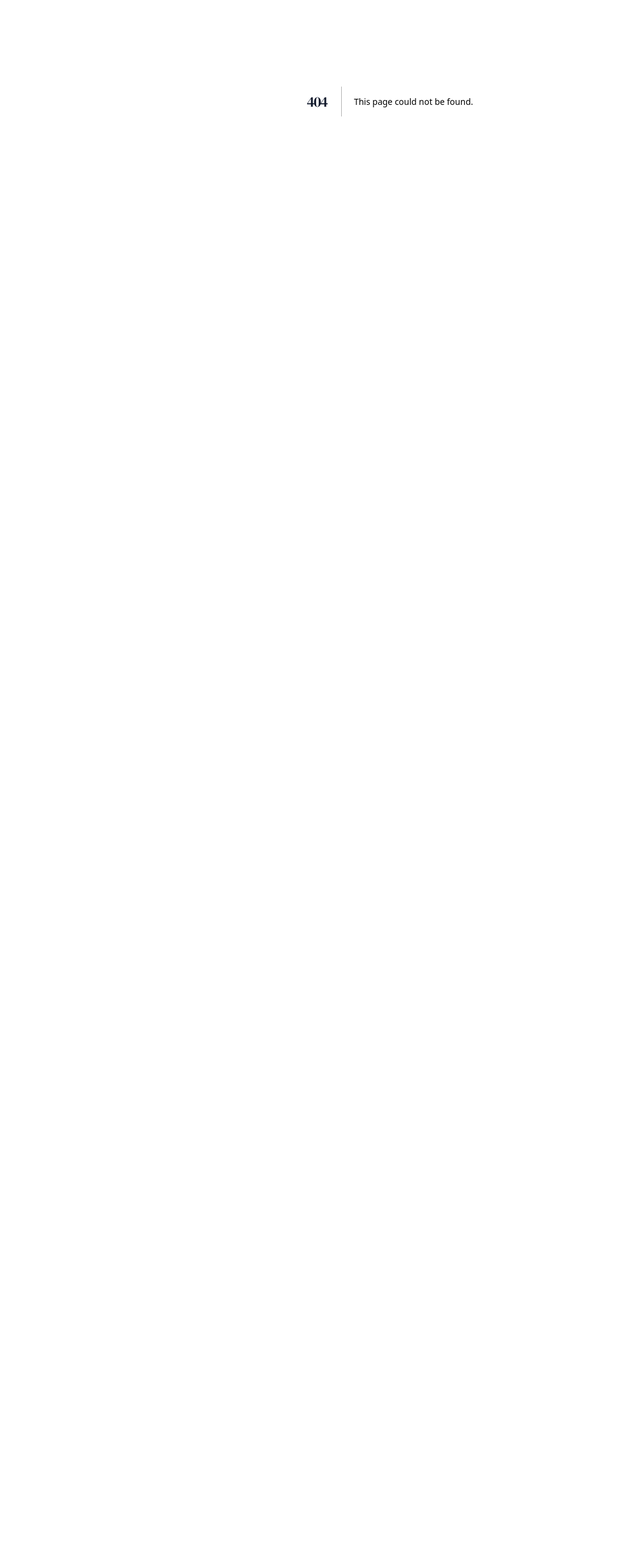
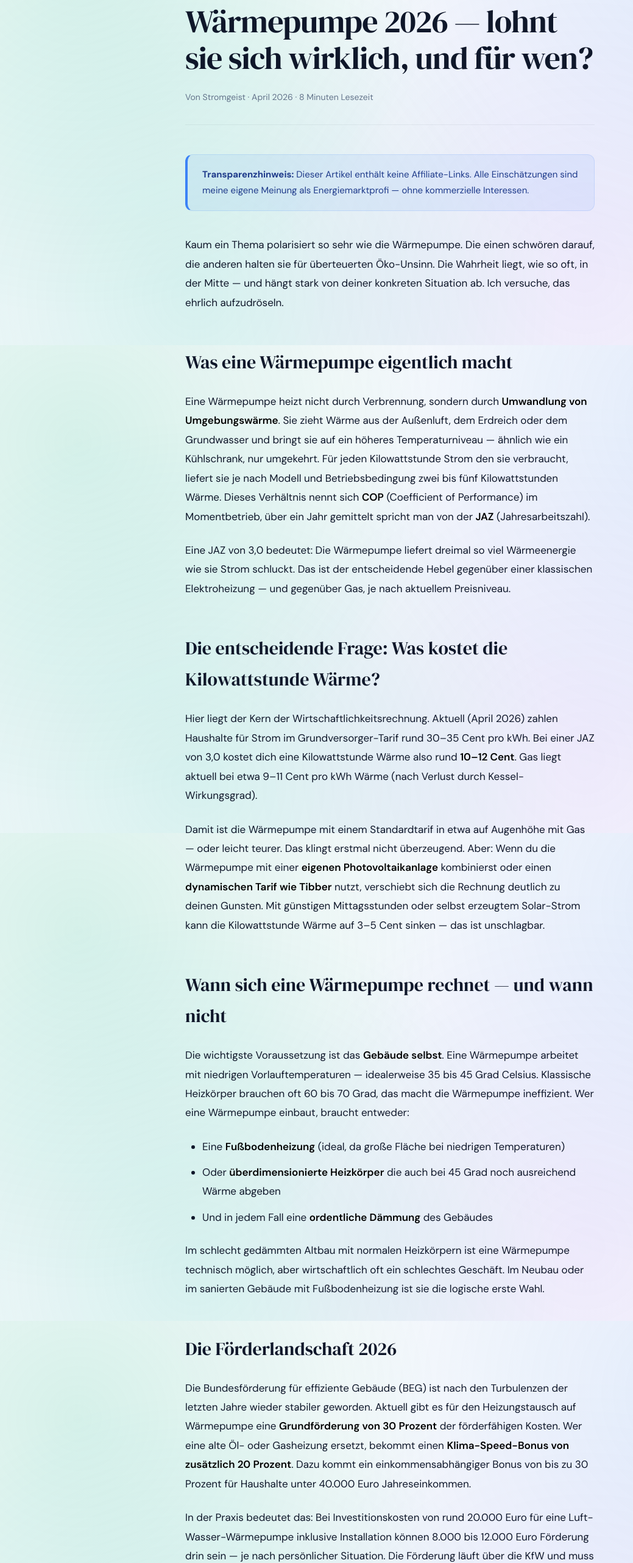
Before and after one commit to cenko-ai/Stromgeist, a Next.js app: page /artikel/waermepumpe in a window 1280 px wide. Before the commit this address had no page. Shown: the part 234-2797 px from the top of the page at 61% size, without its empty margins (0-1039 px from the left). Before the commit the page ends 800 px from the top, so only its background shows below. Built offline with nearby package versions, Linux system fonts and the light colour scheme.

Commit message:
Wärmepumpe

```diff
--- /dev/null
+++ b/src/app/artikel/waermepumpe/page.js
@@ -0,0 +1,79 @@
+import ArticleLayout from "@/components/ArticleLayout";
+
+export const metadata = {
+  title: "Wärmepumpe 2026 — lohnt sie sich wirklich, und für wen? | Stromgeist",
+  description: "Wärmepumpen sind das meistdiskutierte Heizungssystem Deutschlands. Was sie wirklich kosten, wann sie sich rechnen — und wann nicht.",
+};
+
+export default function ArticleWaermepumpe() {
+  return (
+    <ArticleLayout>
+      <h1>Wärmepumpe 2026 — lohnt sie sich wirklich, und für wen?</h1>
+      <div className="article-byline">Von Stromgeist · April 2026 · 8 Minuten Lesezeit</div>
+
+      <div className="affiliate-box">
+        <strong>Transparenzhinweis:</strong> Dieser Artikel enthält keine Affiliate-Links. Alle Einschätzungen sind meine eigene Meinung als Energiemarktprofi — ohne kommerzielle Interessen.
+      </div>
+
+      <div className="article-content">
+        <p>Kaum ein Thema polarisiert so sehr wie die Wärmepumpe. Die einen schwören darauf, die anderen halten sie für überteuerten Öko-Unsinn. Die Wahrheit liegt, wie so oft, in der Mitte — und hängt stark von deiner konkreten Situation ab. Ich versuche, das ehrlich aufzudröseln.</p>
+
+        <h2>Was eine Wärmepumpe eigentlich macht</h2>
+        <p>Eine Wärmepumpe heizt nicht durch Verbrennung, sondern durch <strong>Umwandlung von Umgebungswärme</strong>. Sie zieht Wärme aus der Außenluft, dem Erdreich oder dem Grundwasser und bringt sie auf ein höheres Temperaturniveau — ähnlich wie ein Kühlschrank, nur umgekehrt. Für jeden Kilowattstunde Strom den sie verbraucht, liefert sie je nach Modell und Betriebsbedingung zwei bis fünf Kilowattstunden Wärme. Dieses Verhältnis nennt sich <strong>COP</strong> (Coefficient of Performance) im Momentbetrieb, über ein Jahr gemittelt spricht man von der <strong>JAZ</strong> (Jahresarbeitszahl).</p>
+        <p>Eine JAZ von 3,0 bedeutet: Die Wärmepumpe liefert dreimal so viel Wärmeenergie wie sie Strom schluckt. Das ist der entscheidende Hebel gegenüber einer klassischen Elektroheizung — und gegenüber Gas, je nach aktuellem Preisniveau.</p>
+
+        <h2>Die entscheidende Frage: Was kostet die Kilowattstunde Wärme?</h2>
+        <p>Hier liegt der Kern der Wirtschaftlichkeitsrechnung. Aktuell (April 2026) zahlen Haushalte für Strom im Grundversorger-Tarif rund 30–35 Cent pro kWh. Bei einer JAZ von 3,0 kostet dich eine Kilowattstunde Wärme also rund <strong>10–12 Cent</strong>. Gas liegt aktuell bei etwa 9–11 Cent pro kWh Wärme (nach Verlust durch Kessel-Wirkungsgrad).</p>
+        <p>Damit ist die Wärmepumpe mit einem Standardtarif in etwa auf Augenhöhe mit Gas — oder leicht teurer. Das klingt erstmal nicht überzeugend. Aber: Wenn du die Wärmepumpe mit einer <strong>eigenen Photovoltaikanlage</strong> kombinierst oder einen <strong>dynamischen Tarif wie Tibber</strong> nutzt, verschiebt sich die Rechnung deutlich zu deinen Gunsten. Mit günstigen Mittagsstunden oder selbst erzeugtem Solar-Strom kann die Kilowattstunde Wärme auf 3–5 Cent sinken — das ist unschlagbar.</p>
+
+        <h2>Wann sich eine Wärmepumpe rechnet — und wann nicht</h2>
+        <p>Die wichtigste Voraussetzung ist das <strong>Gebäude selbst</strong>. Eine Wärmepumpe arbeitet mit niedrigen Vorlauftemperaturen — idealerweise 35 bis 45 Grad Celsius. Klassische Heizkörper brauchen oft 60 bis 70 Grad, das macht die Wärmepumpe ineffizient. Wer eine Wärmepumpe einbaut, braucht entweder:</p>
+        <ul>
+          <li>Eine <strong>Fußbodenheizung</strong> (ideal, da große Fläche bei niedrigen Temperaturen)</li>
+          <li>Oder <strong>überdimensionierte Heizkörper</strong> die auch bei 45 Grad noch ausreichend Wärme abgeben</li>
+          <li>Und in jedem Fall eine <strong>ordentliche Dämmung</strong> des Gebäudes</li>
+        </ul>
+        <p>Im schlecht gedämmten Altbau mit normalen Heizkörpern ist eine Wärmepumpe technisch möglich, aber wirtschaftlich oft ein schlechtes Geschäft. Im Neubau oder im sanierten Gebäude mit Fußbodenheizung ist sie die logische erste Wahl.</p>
+
+        <h2>Die Förderlandschaft 2026</h2>
+        <p>Die Bundesförderung für effiziente Gebäude (BEG) ist nach den Turbulenzen der letzten Jahre wieder stabiler geworden. Aktuell gibt es für den Heizungstausch auf Wärmepumpe eine <strong>Grundförderung von 30 Prozent</strong> der förderfähigen Kosten. Wer eine alte Öl- oder Gasheizung ersetzt, bekommt einen <strong>Klima-Speed-Bonus von zusätzlich 20 Prozent</strong>. Dazu kommt ein einkommensabhängiger Bonus von bis zu 30 Prozent für Haushalte unter 40.000 Euro Jahreseinkommen.</p>
+        <p>In der Praxis bedeutet das: Bei Investitionskosten von rund 20.000 Euro für eine Luft-Wasser-Wärmepumpe inklusive Installation können 8.000 bis 12.000 Euro Förderung drin sein — je nach persönlicher Situation. Die Förderung läuft über die KfW und muss <strong>vor Beauftragung</strong> beantragt werden, nicht danach.</p>
+
+        <h2>Luft-Wasser, Sole-Wasser, Wasser-Wasser — welche Wärmepumpe?</h2>
+        <p>Die bei weitem häufigste Variante im Einfamilienhaus ist die <strong>Luft-Wasser-Wärmepumpe</strong>: Sie zieht Wärme aus der Außenluft. Kein Aufwand beim Einbau, kein Bohren, kein Genehmigungsverfahren. Nachteil: Bei sehr kalten Außentemperaturen (unter minus 10 Grad) sinkt der Wirkungsgrad deutlich, und die Anlage muss zeitweise elektrisch nachheizen.</p>
+        <p>Die <strong>Sole-Wasser-Wärmepumpe</strong> (Erdwärme) ist effizienter — das Erdreich hat ganzjährig konstante Temperaturen von etwa 10 Grad. Dafür braucht man entweder einen großen Garten für Flächenkollektoren oder eine Tiefenbohrung (teuer, genehmigungspflichtig). Die Jahresarbeitszahl liegt hier typisch bei 4,0 bis 5,0 gegenüber 2,5 bis 3,5 bei der Luftwärmepumpe.</p>
+        <p>Für die meisten Einfamilienhäuser in Deutschland ist die <strong>Luft-Wasser-Wärmepumpe der pragmatische Einstieg</strong> — weniger Aufwand, ausreichende Effizienz, ordentliche Förderung.</p>
+
+        <h2>Kombination mit PV: der eigentliche Turbo</h2>
+        <p>Wer eine Wärmepumpe und eine Photovoltaikanlage kombiniert, hebt die Wirtschaftlichkeit auf ein anderes Level. Die Wärmepumpe läuft tagsüber wenn die PV-Anlage Strom produziert — und heizt dabei einen Pufferspeicher vor. Der selbst erzeugte Solar-Strom kostet dich rechnerisch nur noch die Opportunitätskosten der Einspeisung, die aktuell bei etwa 8 Cent liegt. Das bedeutet: Kilowattstunde Wärme für unter 3 Cent.</p>
+        <p>Mit einem smartem Energiemanagementsystem (z. B. von SMA, Solarlog oder dem Tibber-Pulse) lässt sich das vollständig automatisieren — die Wärmepumpe springt immer dann an, wenn PV-Überschuss vorhanden ist. Das macht die Kombination aus PV, Heimspeicher und Wärmepumpe zum derzeit wirtschaftlichsten Setup für Eigenheimbesitzer.</p>
+
+        <h2>Die ehrliche Einschätzung</h2>
+        <p>Eine Wärmepumpe ist kein Selbstläufer. Wer in einem schlecht gedämmten Altbau wohnt, die nächsten Jahre nicht sanieren will und keinen Platz oder Lust auf PV hat, ist mit einer effizienten Gasheizung kurzfristig oft günstiger unterwegs — auch wenn das politisch unbequem klingt.</p>
+        <p>Wer aber im Neubau baut, seinen Altbau seriös saniert hat oder sowieso über PV nachdenkt, für den ist die Wärmepumpe 2026 die klarste Entscheidung. Die Technologie ist ausgereift, die Förderung ist da, und die Energiemärkte zeigen strukturell wohin die Reise geht: Gas bleibt teuer und unberechenbar, Strom aus der eigenen Anlage bleibt günstig.</p>
+        <p>Als jemand der täglich die Energiemärkte beobachtet, würde ich es so zusammenfassen: Die Frage ist nicht ob die Wärmepumpe die Zukunft ist — sie ist es. Die Frage ist ob <em>dein</em> Haus und <em>deine</em> finanzielle Situation den Zeitpunkt jetzt rechtfertigen. Das lässt sich pauschal nicht beantworten, aber mit ein bisschen Rechnen fast immer.</p>
+
+        <hr />
+
+        <div className="article-links">
+          <h4>Mehr erfahren</h4>
+          <a href="https://www.bafa.de/DE/Energie/Heizen_mit_Erneuerbaren_Energien/heizen_mit_erneuerbaren_energien_node.html" target="_blank" rel="noopener noreferrer">BAFA — Bundesförderung Wärmepumpe</a>
+          <a href="https://www.waermepumpe.de" target="_blank" rel="noopener noreferrer">BWP — Bundesverband Wärmepumpe</a>
+          <a href="https://www.kfw.de/inlandsfoerderung/Privatpersonen/Bestandsimmobilie/F%C3%B6rderprodukte/Bundesf%C3%B6rderung-f%C3%BCr-effiziente-Geb%C3%A4ude-%E2%80%93-Einzelma%C3%9Fnahmen-(458)/" target="_blank" rel="noopener noreferrer">KfW — BEG Einzelmaßnahmen (Heizungstausch)</a>
+        </div>
+
+        <div className="disclaimer-box">
+          <strong>Hinweis:</strong> Die Inhalte dieses Artikels dienen der allgemeinen Information und stellen keine professionelle Energie- oder Finanzberatung dar. Preisangaben und Marktdaten: Stand April 2026, ohne Gewähr. Förderkonditionen ändern sich — bitte prüfe aktuelle Bedingungen direkt bei KfW und BAFA.
+        </div>
+        <div className="author-box">
+          <div className="author-avatar">S</div>
+          <div>
+            <h4>Über den Autor</h4>
+            <p>Ich arbeite als Portfoliomanager Strom & Gas bei einem deutschen Energieversorgungsunternehmen und beobachte die Energiemärkte täglich aus nächster Nähe. Stromgeist ist mein Versuch, dieses Wissen verständlich zu machen — ohne Werbejargon.</p>
+          </div>
+        </div>
+
+      </div>
+    </ArticleLayout>
+  );
+}
```
Also changed, not shown: src/app/page.js (+10 -4 lines).
